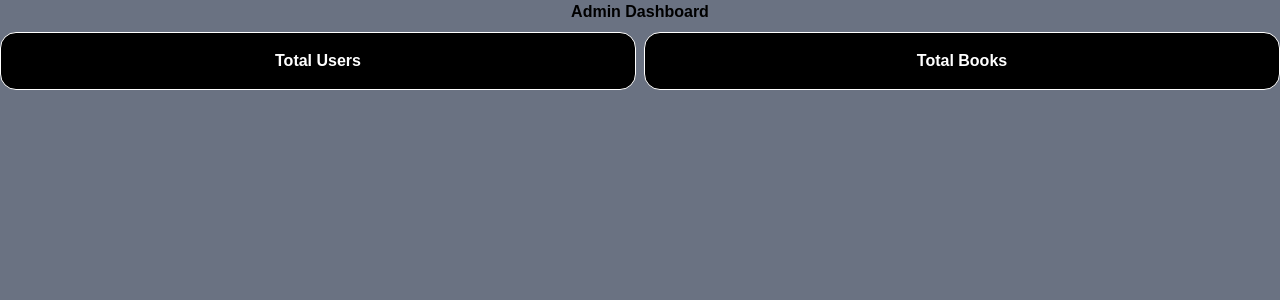
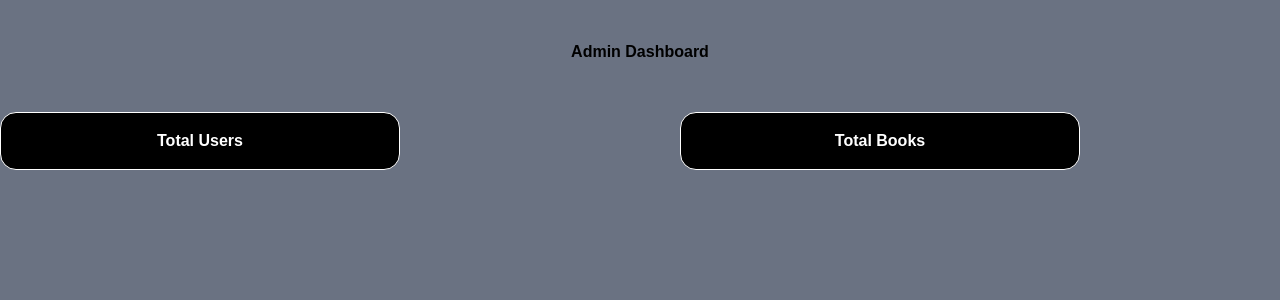
Before and after one commit to Keerthi-2025/Book-Management, a Next.js app in the folder Frontend/book/: page /admin/dashboard in a window 1280 px wide. Shown: the top 300 px of the page. Built offline with nearby package versions, Linux system fonts and the light colour scheme.

Commit message:
modifed admindashboard design

```diff
--- a/Frontend/book/app/admin/dashboard/page.jsx
+++ b/Frontend/book/app/admin/dashboard/page.jsx
@@ -7,17 +7,17 @@ export default function AdminDashboard () {
         <div className="bg-gray-500 min-h-screen">
 
 
-        <div className="">
+        <div className="flex-1 p-10">
         <h1 className="text-black font-bold flex justify-center">Admin Dashboard</h1>
     </div>
 
-        <div className="grid grid-cols-2 gap-2">
-            <div className="text-white font-bold border p-4 mt-2 bg-black flex justify-center rounded-2xl">
+        <div className="grid grid-cols-2 gap-20">
+            <div className="text-white font-bold border p-4 mt-2 w-100 bg-black flex justify-center rounded-2xl">
                 <h2>Total Users</h2>
             </div>
 
 
-            <div className="text-white bg-black border flex justify-center font-bold p-4 mt-2 rounded-2xl">
+            <div className="text-white bg-black border flex justify-center w-100 font-bold p-4 mt-2 rounded-2xl">
                 <h2>Total Books</h2>
             </div>
         </div>
```
